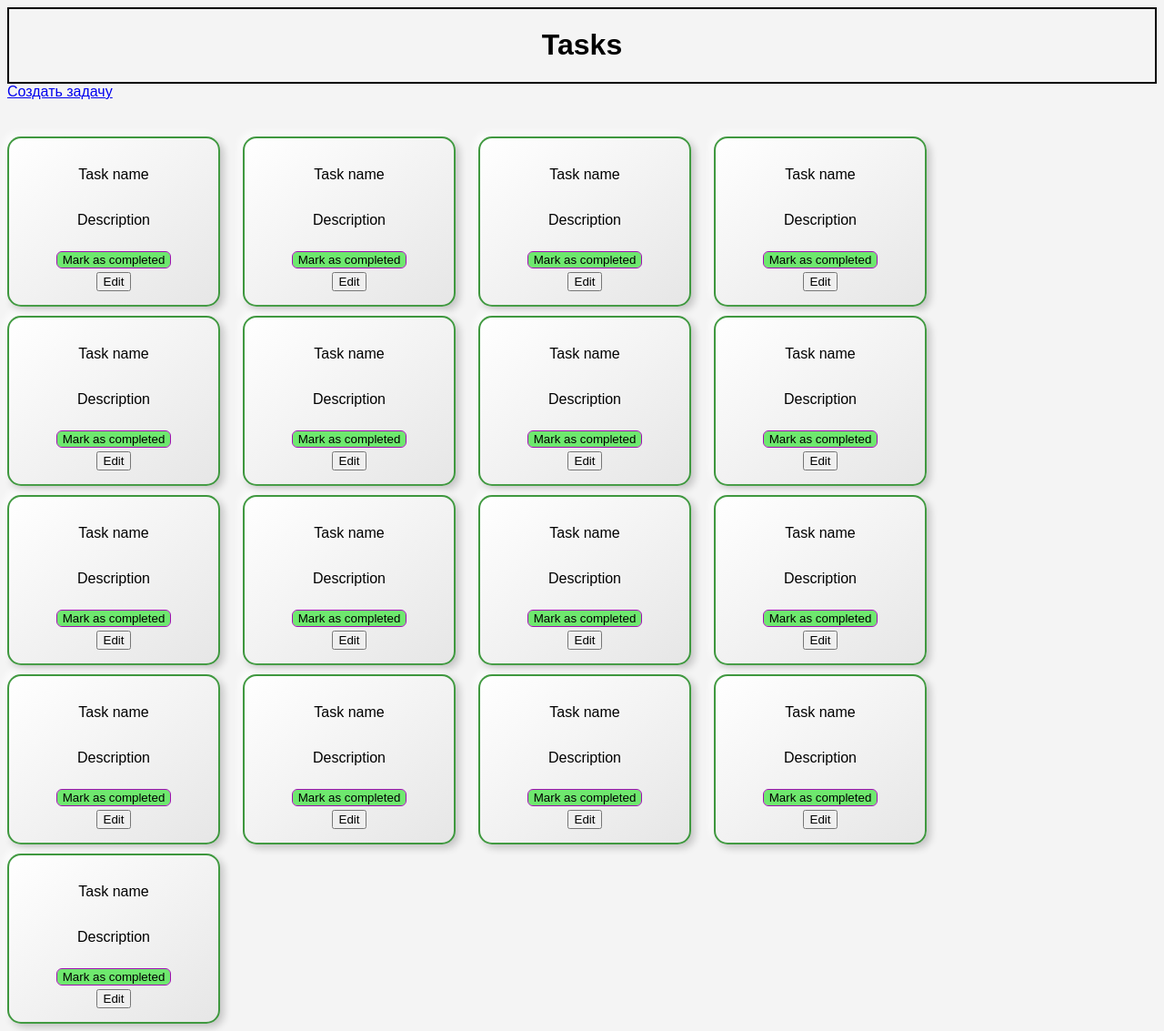
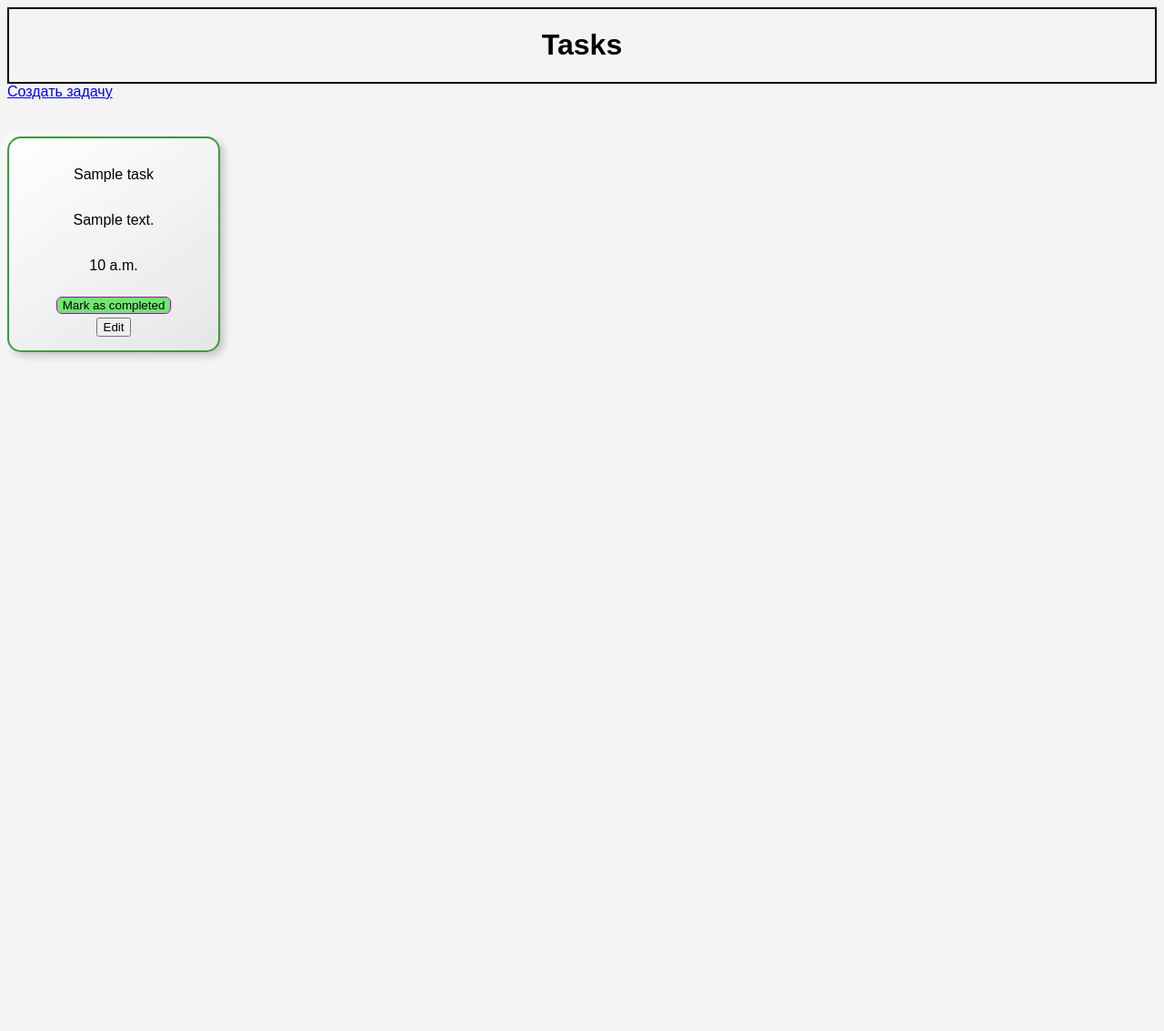
Before and after one commit to Garinelli/django-test-application, a Django app: page /tasks/ in a window 1280 px wide. Shown: the whole page at 91% size. After the commit the page ends 394 px from the top, so only its background shows below. Run offline with Django 5.2, Linux system fonts and the light colour scheme; a user stored in the database is signed in; tables that the repository leaves empty hold one stand-in row (values such as "Sample post").

Commit message:
Task rendering.

```diff
--- a/ToDoManager/ToDo/templates/tasks.html
+++ b/ToDoManager/ToDo/templates/tasks.html
@@ -14,108 +14,15 @@
         </div>
         <a href="/create">Создать задачу</a>
         <div class="tasks">
-            <div class="task-card">
-                <p>Task name</p>
-                <p>Description</p>
-                <button class="mark-btn">Mark as completed</button>
-                <button class="edit-btn">Edit</button>
-            </div>
-            <div class="task-card">
-                <p>Task name</p>
-                <p>Description</p>
-                <button class="mark-btn">Mark as completed</button>
-                <button class="edit-btn">Edit</button>
-            </div>
-            <div class="task-card">
-                <p>Task name</p>
-                <p>Description</p>
-                <button class="mark-btn">Mark as completed</button>
-                <button class="edit-btn">Edit</button>
-            </div>
-            <div class="task-card">
-                <p>Task name</p>
-                <p>Description</p>
-                <button class="mark-btn">Mark as completed</button>
-                <button class="edit-btn">Edit</button>
-            </div>
-            <div class="task-card">
-                <p>Task name</p>
-                <p>Description</p>
-                <button class="mark-btn">Mark as completed</button>
-                <button class="edit-btn">Edit</button>
-            </div>
-            <div class="task-card">
-                <p>Task name</p>
-                <p>Description</p>
-                <button class="mark-btn">Mark as completed</button>
-                <button class="edit-btn">Edit</button>
-            </div>
-            <div class="task-card">
-                <p>Task name</p>
-                <p>Description</p>
-                <button class="mark-btn">Mark as completed</button>
-                <button class="edit-btn">Edit</button>
-            </div>
-            <div class="task-card">
-                <p>Task name</p>
-                <p>Description</p>
-                <button class="mark-btn">Mark as completed</button>
-                <button class="edit-btn">Edit</button>
-            </div>
-            <div class="task-card">
-                <p>Task name</p>
-                <p>Description</p>
-                <button class="mark-btn">Mark as completed</button>
-                <button class="edit-btn">Edit</button>
-            </div>
-            <div class="task-card">
-                <p>Task name</p>
-                <p>Description</p>
-                <button class="mark-btn">Mark as completed</button>
-                <button class="edit-btn">Edit</button>
-            </div>
-            <div class="task-card">
-                <p>Task name</p>
-                <p>Description</p>
-                <button class="mark-btn">Mark as completed</button>
-                <button class="edit-btn">Edit</button>
-            </div>
-            <div class="task-card">
-                <p>Task name</p>
-                <p>Description</p>
-                <button class="mark-btn">Mark as completed</button>
-                <button class="edit-btn">Edit</button>
-            </div>
-            <div class="task-card">
-                <p>Task name</p>
-                <p>Description</p>
-                <button class="mark-btn">Mark as completed</button>
-                <button class="edit-btn">Edit</button>
-            </div>
-            <div class="task-card">
-                <p>Task name</p>
-                <p>Description</p>
-                <button class="mark-btn">Mark as completed</button>
-                <button class="edit-btn">Edit</button>
-            </div>
-            <div class="task-card">
-                <p>Task name</p>
-                <p>Description</p>
-                <button class="mark-btn">Mark as completed</button>
-                <button class="edit-btn">Edit</button>
-            </div>
-            <div class="task-card">
-                <p>Task name</p>
-                <p>Description</p>
-                <button class="mark-btn">Mark as completed</button>
-                <button class="edit-btn">Edit</button>
-            </div>
-            <div class="task-card">
-                <p>Task name</p>
-                <p>Description</p>
-                <button class="mark-btn">Mark as completed</button>
-                <button class="edit-btn">Edit</button>
-            </div>
+            {% for task in tasks %}
+                <div class="task-card">
+                    <p>{{ task.title }}</p>
+                    <p>{{ task.description }}</p>
+                    <p>{{ task.created_at }}</p>
+                    <button class="mark-btn">Mark as completed</button>
+                    <button class="edit-btn">Edit</button>
+                </div>
+            {% endfor %}
         </div>
     </div>
 
--- a/ToDoManager/ToDo/views.py
+++ b/ToDoManager/ToDo/views.py
@@ -22,9 +22,10 @@ def register_page(request):
 
 @login_required(login_url='/login')
 def tasks_page(request):
-    return render (request, 'tasks.html')
+    tasks = Task.objects.filter(user_id=request.user)
+    return render (request, 'tasks.html', {'tasks': tasks})
 
-@login_required
+@login_required(login_url='/login')
 def create(request):
     if request.method == "GET":
         form = CreateTaskForm()
```
